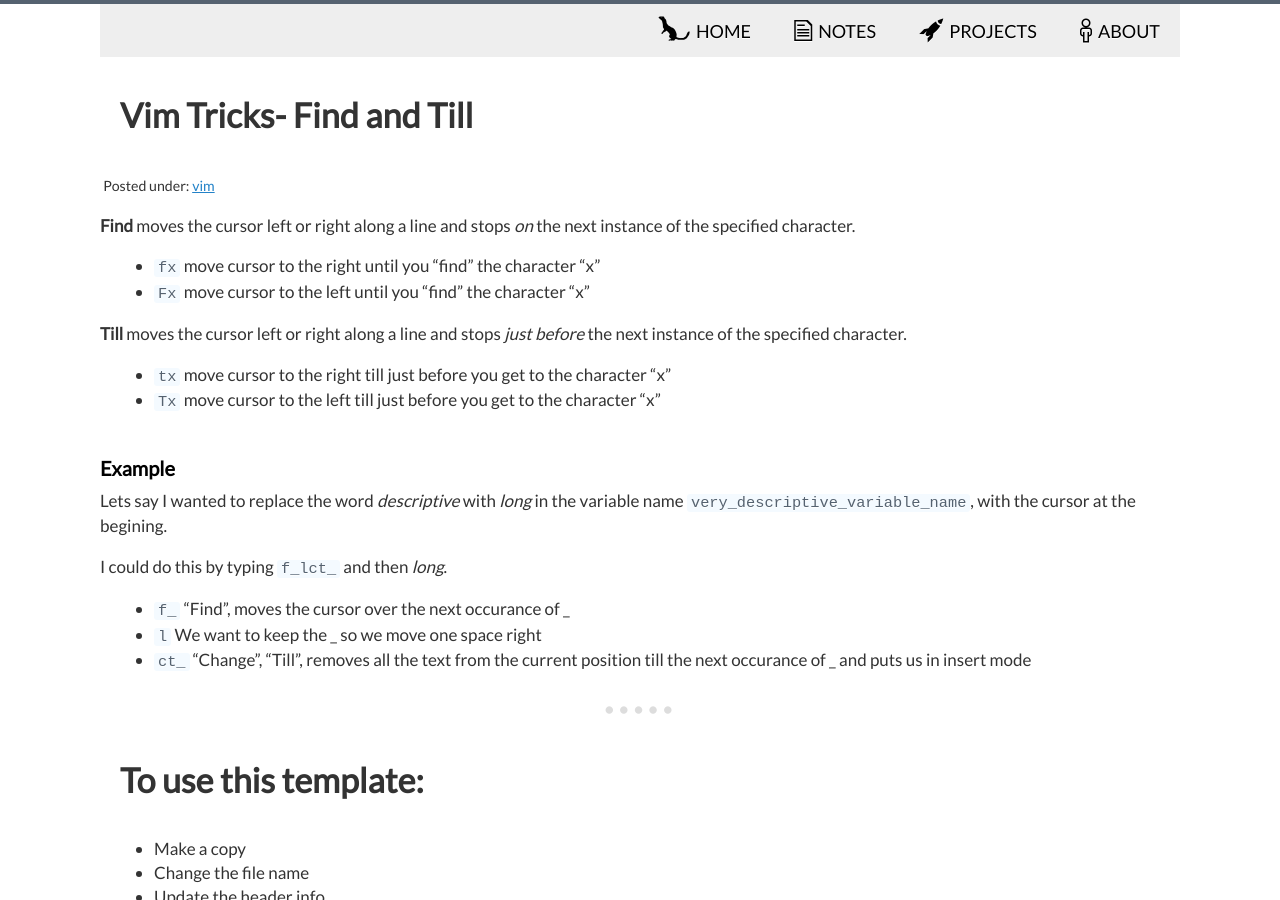
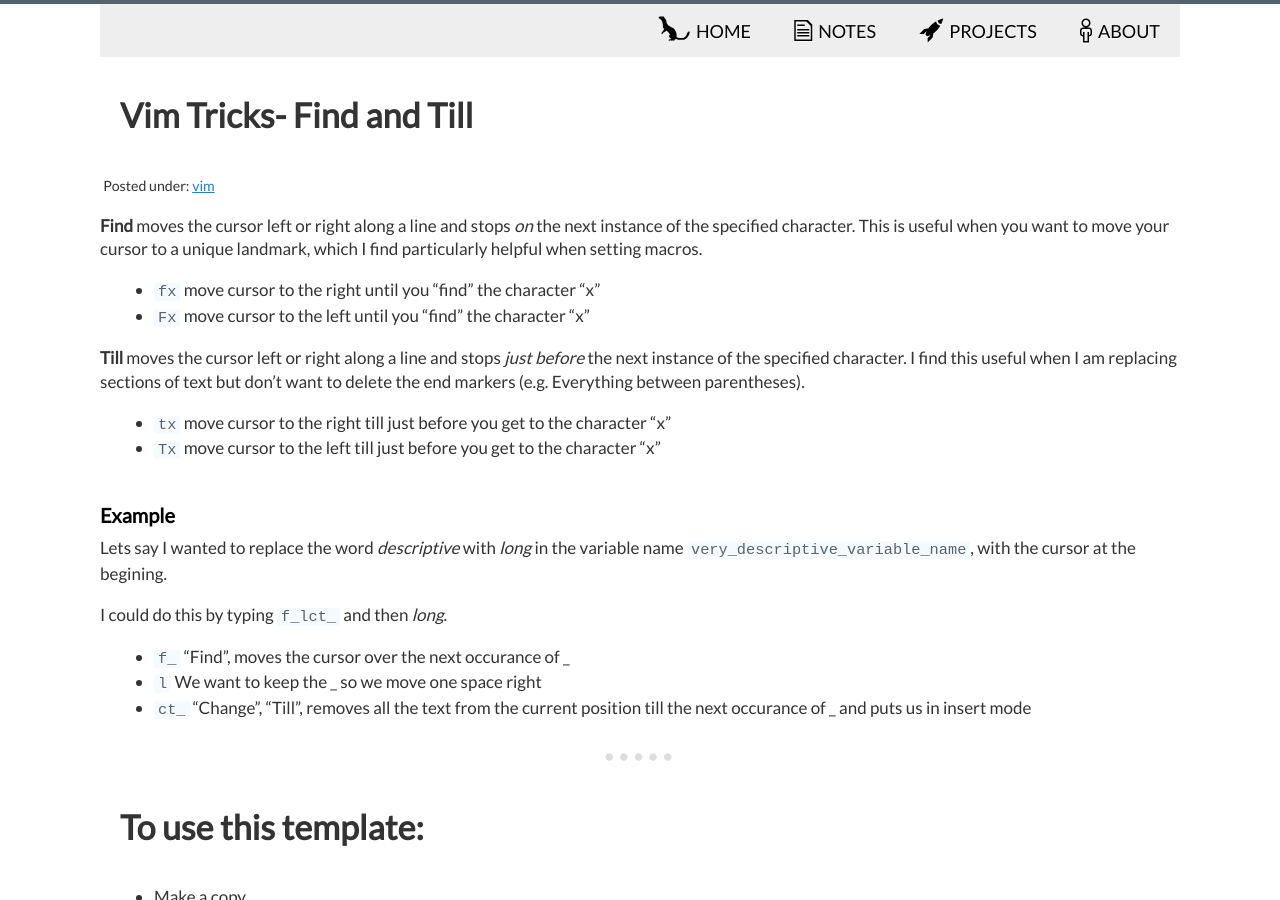
Before and after one commit to mrdanbrooks/mrdanbrooks.github.io, a Jekyll site: the page built from drafts/2016-10-13-vim_tricks.md, in a window 1280 px wide and 900 px high. Built offline with Jekyll 4.4.1, drawn with Linux system fonts in a browser that asks for light colours.

Commit message:
"adds changes"

```diff
--- a/drafts/2016-10-13-vim_tricks.md
+++ b/drafts/2016-10-13-vim_tricks.md
@@ -12,11 +12,13 @@ summary: How to use skip about on a line like a champ.
 ---
 
  **Find** moves the cursor left or right along a line and stops _on_ the next instance of the specified character.
+This is useful when you want to move your cursor to a unique landmark, which I find particularly helpful when setting macros.
 
  - ``fx`` move cursor to the right until you "find" the character "x"
  - ``Fx`` move cursor to the left  until you "find" the character "x"
 
  **Till** moves the cursor left or right along a line and stops _just before_ the next instance of the specified character.
+ I find this useful when I am replacing sections of text but don't want to delete the end markers (e.g. Everything between parentheses).
 
  - ``tx`` move cursor to the right till just before you get to the character "x"
  - ``Tx`` move cursor to the left till just before you get to the character "x"
```
